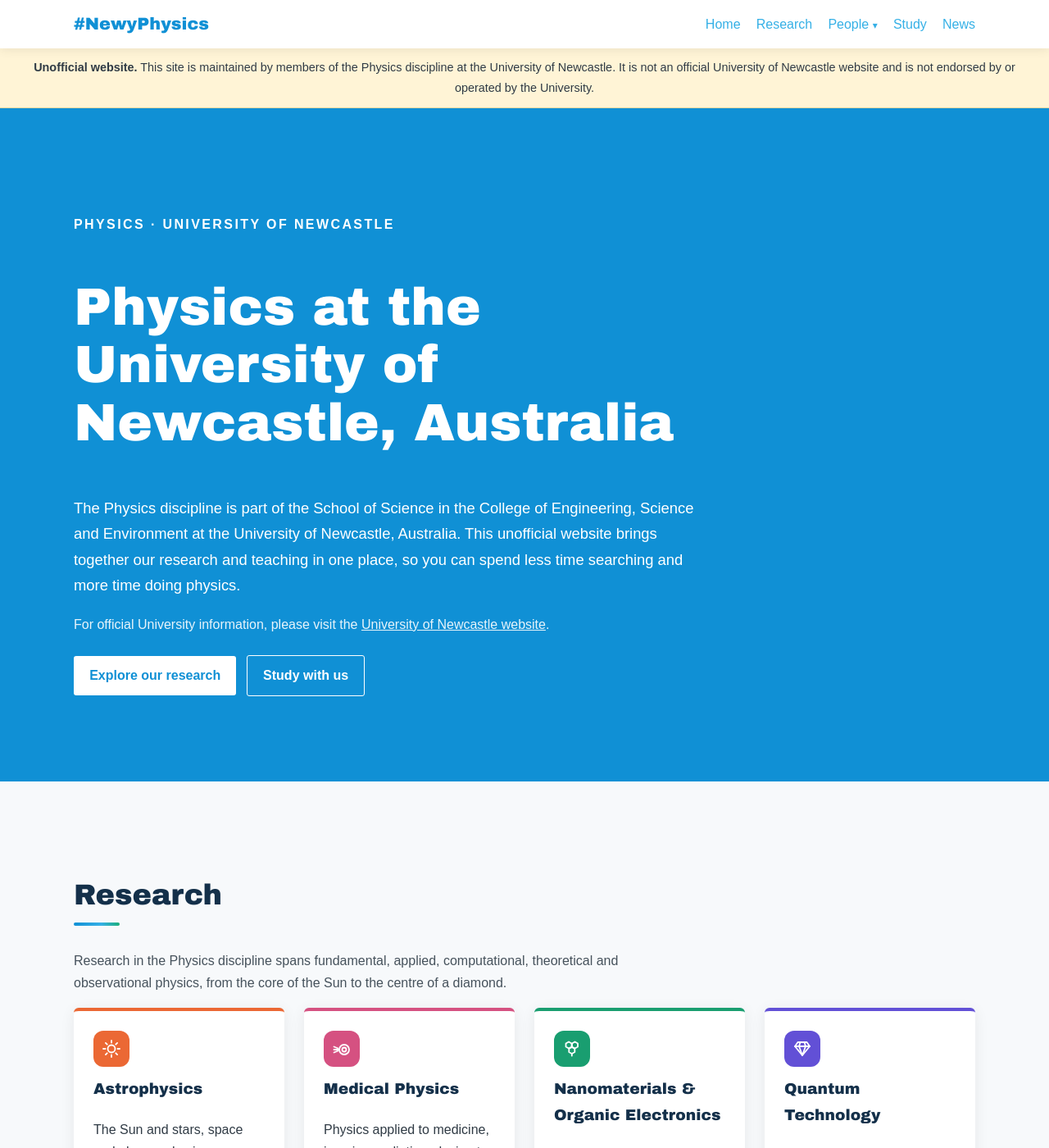
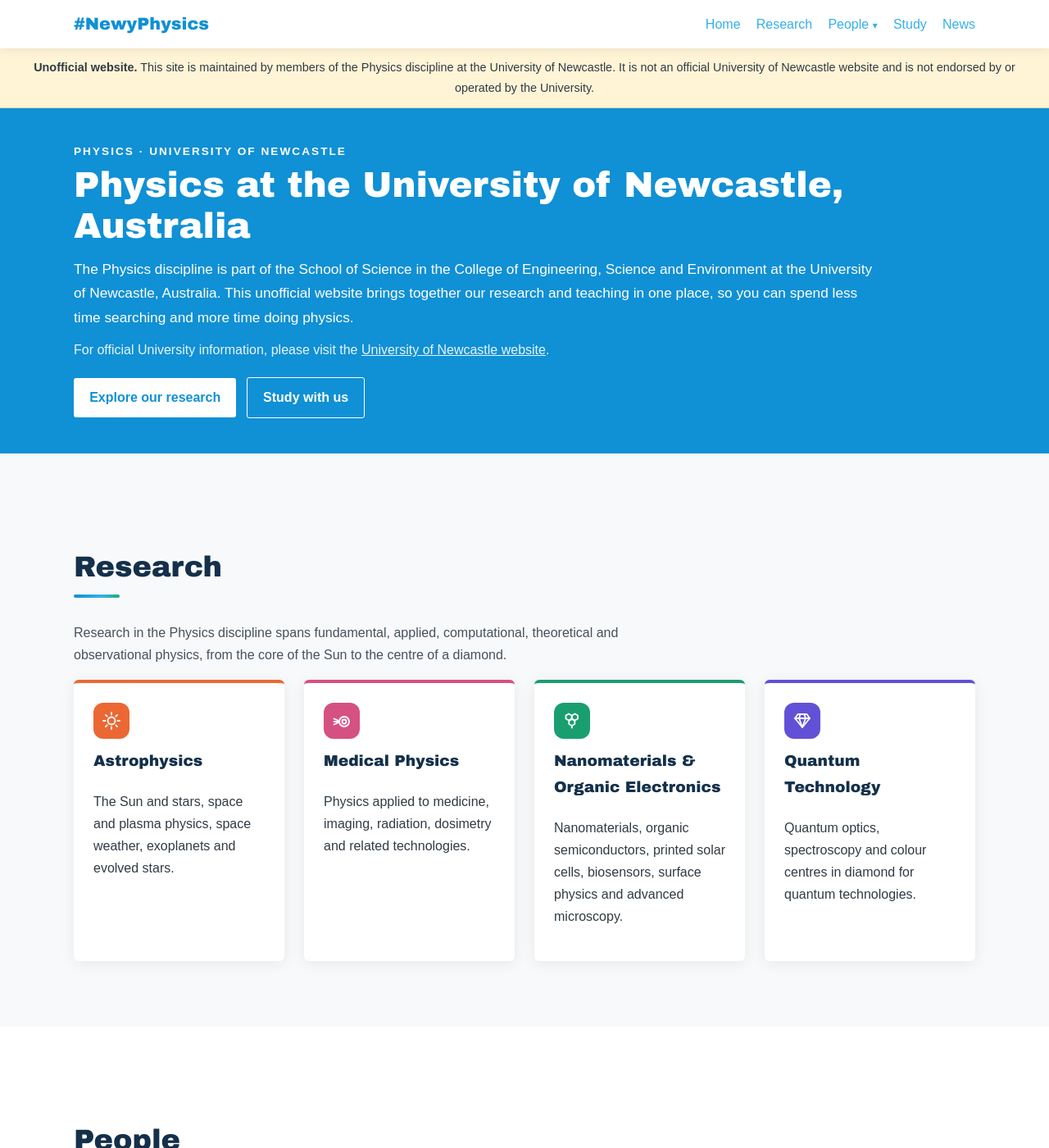
Before and after one commit to NewyPhysics/unofficial_homepage, a Jekyll site: the page built from index.html, in a window 1280 px wide and 1400 px high. Shown: the whole window at 82% size. Built offline with Jekyll 4.4.1, drawn with Linux system fonts in a browser that asks for light colours.

Commit message:
Make the home page banner more compact
Co-Authored-By: Claude Opus 5.5 <noreply@anthropic.com>
Claude-Session: https://claude.ai/code/session_01LYcBCLwvG5rvH6dJMd99nN

```diff
--- a/assets/css/style.css
+++ b/assets/css/style.css
@@ -9,12 +9,14 @@ a:hover { text-decoration:underline; }
 .logo h1 { margin:0; font-size:1.3rem; color:var(--uon-blue); }
 .navbar ul { list-style:none; display:flex; gap:1.2rem; margin:0; padding:1rem 0; flex-wrap:wrap; }
 .unofficial-notice { padding:.7rem 1rem; background:#fff4d6; border-bottom:1px solid #ead7a0; text-align:center; font-size:.9rem; }
-.hero { padding:7rem 0 6rem; background:var(--uon-blue); color:#fff; }
-.hero h1 { font-size:clamp(2.3rem,5vw,4.5rem); line-height:1.1; max-width:850px; }
+.hero { padding:2.6rem 0 2.2rem; background:var(--uon-blue); color:#fff; }
+.hero h1 { font-size:clamp(1.8rem,3.4vw,2.8rem); line-height:1.15; max-width:none; margin:.3rem 0 .8rem; }
+.hero .eyebrow { margin:0; font-size:.85rem; }
+.hero p { margin:0 0 .7rem; }
 .eyebrow { letter-spacing:.15em; font-weight:bold; }
 .unofficial-inline { max-width:800px; }
-.hero .lead { max-width:760px; font-size:1.15rem; }
-.hero-note { max-width:760px; opacity:.9; }
+.hero .lead { max-width:980px; font-size:1.08rem; }
+.hero-note { max-width:980px; opacity:.9; }
 .hero a:not(.btn) { color:#fff; text-decoration:underline; }
 .btn { display:inline-block; margin:.5rem .5rem .5rem 0; padding:.65rem 1.2rem; border-radius:3px; background:#fff; color:var(--uon-blue); font-weight:bold; }
 .btn.secondary { background:transparent; color:inherit; border:1px solid currentColor; }
@@ -31,7 +33,7 @@ a:hover { text-decoration:underline; }
 section[id] { scroll-margin-top:80px; }
 .empty-note { color:#5b6670; font-style:italic; }
 .footer a { color:#fff; }
-@media(max-width:800px){ .navbar ul{gap:.6rem; font-size:.9rem;} .hero{padding-top:4rem;} }
+@media(max-width:800px){ .navbar ul{gap:.6rem; font-size:.9rem;} .hero{padding-top:2rem;} }
 /* Academic profile grid: compact cards */
 .people-grid {
   display: grid;
```
